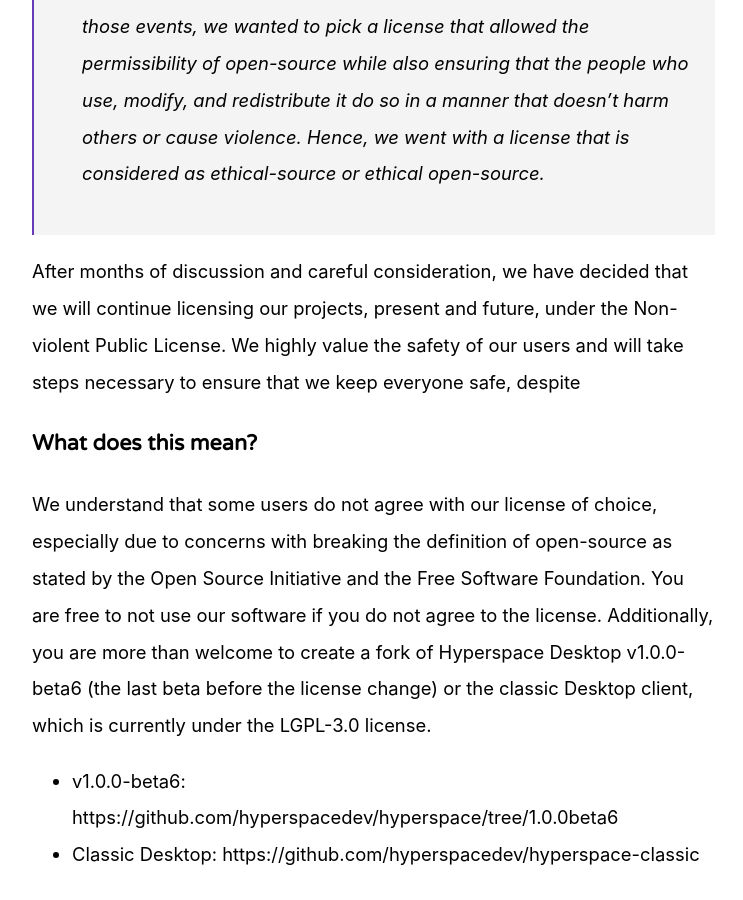
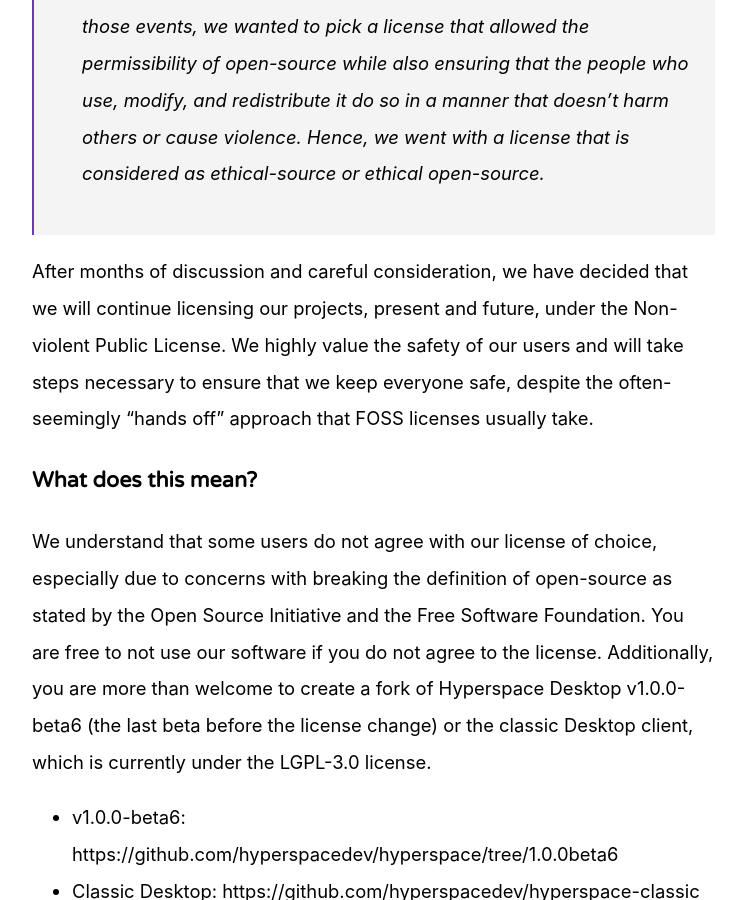
Before and after one commit to hyperspacedev/hyperspacedev.github.io, a Jekyll site: the page built from _posts/2021-07-28-post.md, in a window 1280 px wide and 900 px high, scrolled down 1175 px. Shown: the whole window, without its empty margins (96-839 px from the left). Built offline with Jekyll 4.4.1, drawn with Linux system fonts in a browser that asks for light colours; nearby versions of some CDN libraries; some web fonts are replaced; our own code applies the rules of GitHub Pages for plain Markdown files.

Commit message:
Add missing lines to latest posts
Signed-off-by: Marquis Kurt <software@marquiskurt.net>

```diff
--- a/_posts/2021-07-28-post.md
+++ b/_posts/2021-07-28-post.md
@@ -30,7 +30,7 @@
 After months of discussion and careful consideration, we have decided that we will continue
 licensing our projects, present and future, under the Non-violent Public License. We highly value
 the safety of our users and will take steps necessary to ensure that we keep everyone safe, despite
-
+the often-seemingly "hands off" approach that FOSS licenses usually take.
 
 ### What does this mean?
 
```
Also changed, not shown: 2 other files.
